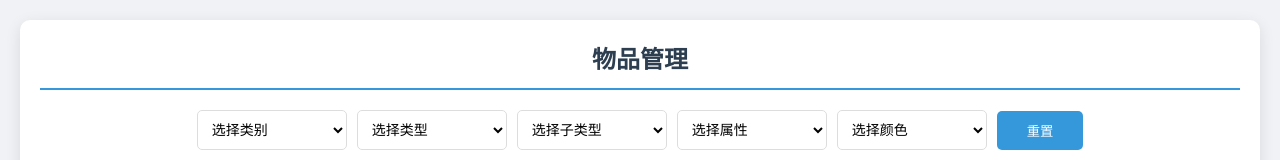
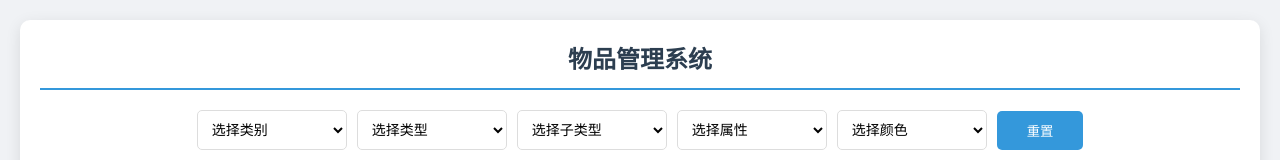
Before and after one commit to cimorn/ItemManageSystem, a plain HTML site: page index.html in a window 1280 px wide. Shown: the top 160 px of the page. Drawn offline with Linux system fonts and the light colour scheme.

```diff
--- a/index.html
+++ b/index.html
@@ -3,12 +3,12 @@
 <head>
     <meta charset="UTF-8">
     <meta name="viewport" content="width=device-width, initial-scale=1.0">
-    <title>管理系统 - 物品管理</title>
+    <title>物品管理系统</title>
     <link rel="stylesheet" href="public/styles.css">
 </head>
 <body>
     <div class="container">
-        <h2>物品管理</h2>
+        <h2>物品管理系统</h2>
         <div class="filter-section">
             <select id="filterCategory" onchange="updateTypeOptions()">
                 <option value="">选择类别</option>
```
Also changed, not shown: 3 other files.
